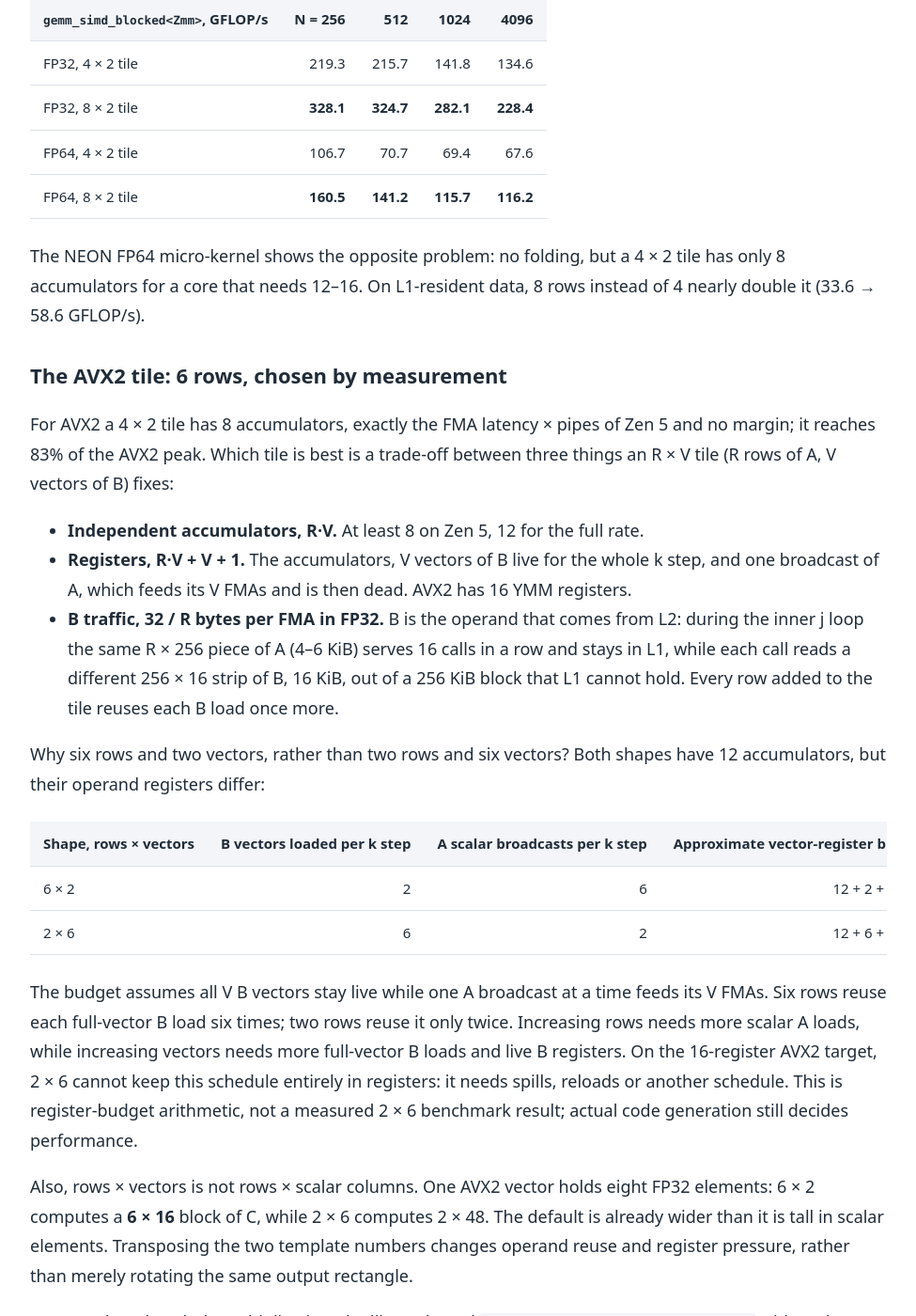
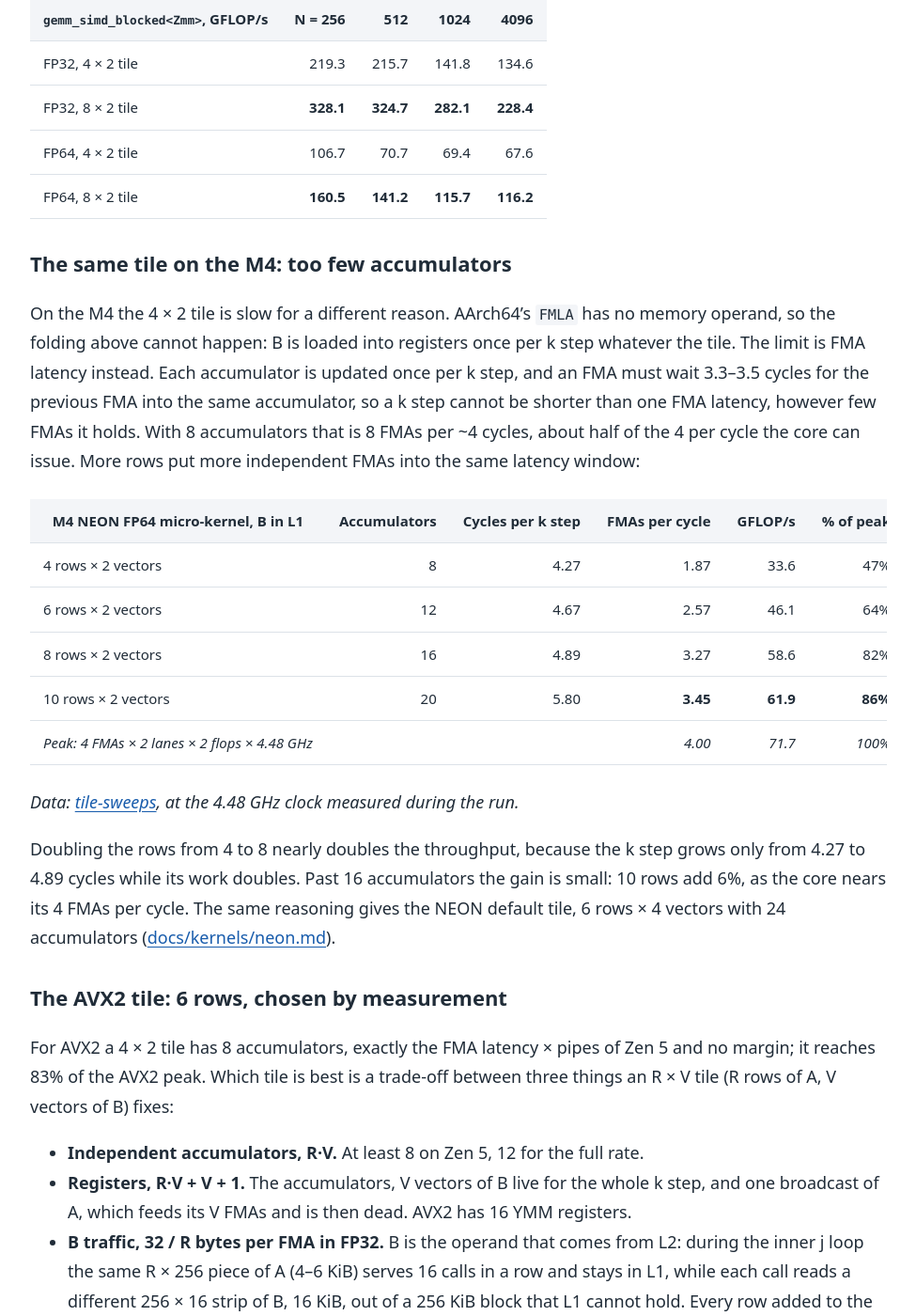
Before and after one commit to vdeviatkov/hpc-math-core, a Jekyll site: the page built from docs/articles/simd-gemm.md, in a window 1280 px wide and 1400 px high, scrolled down 7315 px. Shown: the whole window at 94% size, without its empty margins (152-1127 px from the left). Built offline with Jekyll 4.4.1, drawn with Linux system fonts in a browser that asks for light colours.

Commit message:
Update simd-gemm.md

```diff
--- a/docs/articles/simd-gemm.md
+++ b/docs/articles/simd-gemm.md
@@ -294,10 +294,34 @@ tile sweep at the cache blocks chosen [below](#cache-blocks-measured-too),
 | FP64, 4 × 2 tile | 106.7 | 70.7 | 69.4 | 67.6 |
 | FP64, 8 × 2 tile | **160.5** | **141.2** | **115.7** | **116.2** |
 
-The NEON FP64 micro-kernel shows the opposite problem: no folding, but a
-4 × 2 tile has only 8 accumulators for a core that needs 12–16. On
-L1-resident data, 8 rows instead of 4 nearly double it (33.6 → 58.6
-GFLOP/s).
+### The same tile on the M4: too few accumulators
+
+On the M4 the 4 × 2 tile is slow for a different reason. AArch64's `FMLA`
+has no memory operand, so the folding above cannot happen: B is loaded
+into registers once per k step whatever the tile. The limit is FMA
+latency instead. Each accumulator is updated once per k step, and an FMA
+must wait 3.3–3.5 cycles for the previous FMA into the same accumulator,
+so a k step cannot be shorter than one FMA latency, however few FMAs it
+holds. With 8 accumulators that is 8 FMAs per ~4 cycles, about half of
+the 4 per cycle the core can issue. More rows put more independent FMAs
+into the same latency window:
+
+| M4 NEON FP64 micro-kernel, B in L1 | Accumulators | Cycles per k step | FMAs per cycle | GFLOP/s | % of peak |
+|---|--:|--:|--:|--:|--:|
+| 4 rows × 2 vectors | 8 | 4.27 | 1.87 | 33.6 | 47% |
+| 6 rows × 2 vectors | 12 | 4.67 | 2.57 | 46.1 | 64% |
+| 8 rows × 2 vectors | 16 | 4.89 | 3.27 | 58.6 | 82% |
+| 10 rows × 2 vectors | 20 | 5.80 | **3.45** | **61.9** | **86%** |
+| *Peak: 4 FMAs × 2 lanes × 2 flops × 4.48 GHz* | | | *4.00* | *71.7* | *100%* |
+
+*Data: [tile-sweeps](https://github.com/vdeviatkov/hpc-math-core/blob/main/docs/experiments/tile-sweeps/README.md), at the 4.48 GHz clock measured during the run.*
+
+Doubling the rows from 4 to 8 nearly doubles the throughput, because the
+k step grows only from 4.27 to 4.89 cycles while its work doubles. Past
+16 accumulators the gain is small: 10 rows add 6%, as the core nears its
+4 FMAs per cycle. The
+same reasoning gives the NEON default tile, 6 rows × 4 vectors with 24
+accumulators ([docs/kernels/neon.md](https://github.com/vdeviatkov/hpc-math-core/blob/main/docs/kernels/neon.md)).
 
 ### The AVX2 tile: 6 rows, chosen by measurement
 
```
